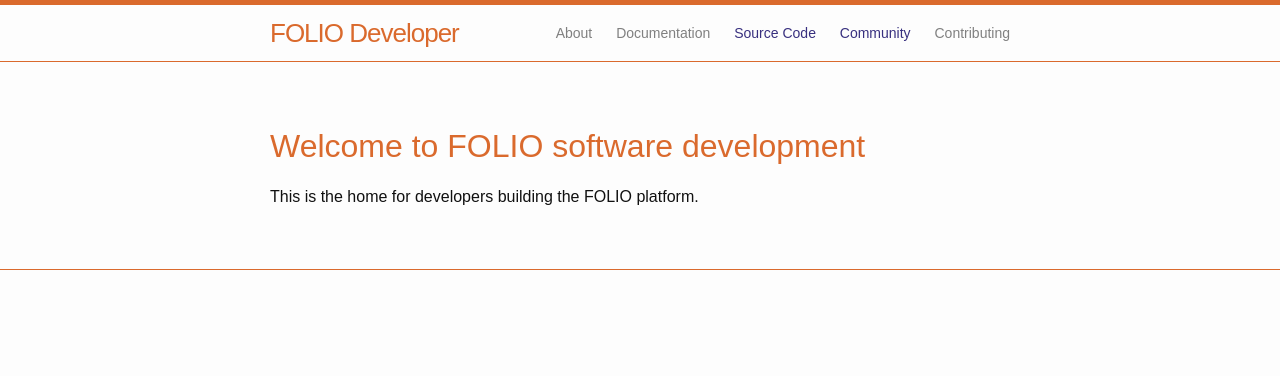
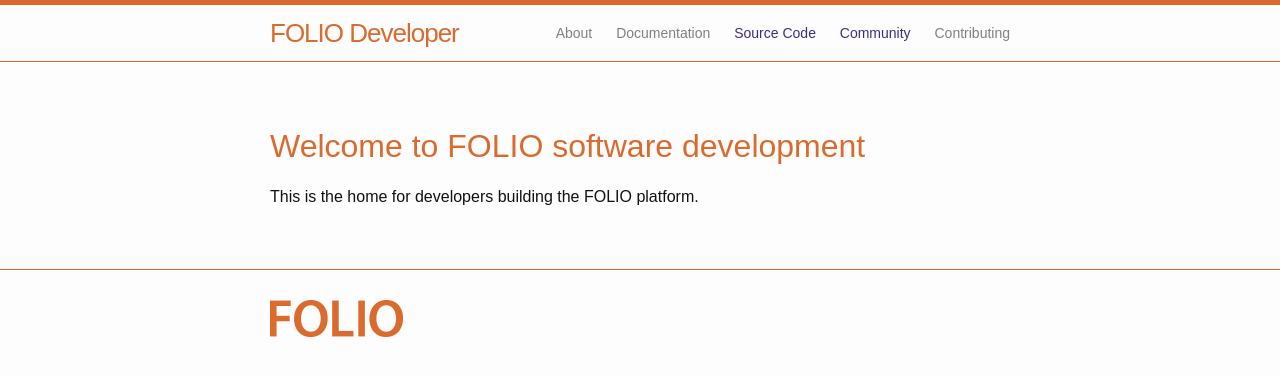
Before and after one commit to folio-org/folio-org.github.io, a Jekyll site: the page built from index.md, in a window 1280 px wide. Shown: the top 376 px of the page. Built offline with Jekyll 4.4.1, drawn with Linux system fonts in a browser that asks for light colours.

Commit message:
Use main logo in footer column 1

```diff
--- a/_includes/footer.html
+++ b/_includes/footer.html
@@ -4,9 +4,9 @@
 
     <div class="footer-col-wrapper">
       <div class="footer-col footer-col-1">
-        <ul class="contact-list">
-          <li><a href="mailto:{{ site.email }}">{{ site.email }}</a></li>
-        </ul>
+        <a href="http://folio.org/">
+          <img alt="FOLIO logo" src="{{"/images/FOLIO_logo.png" | prepend: site.baseurl }}" title="folio.org | The Future of Libraries is Open">
+        </a>
       </div>
 
       <div class="footer-col footer-col-2">
```
